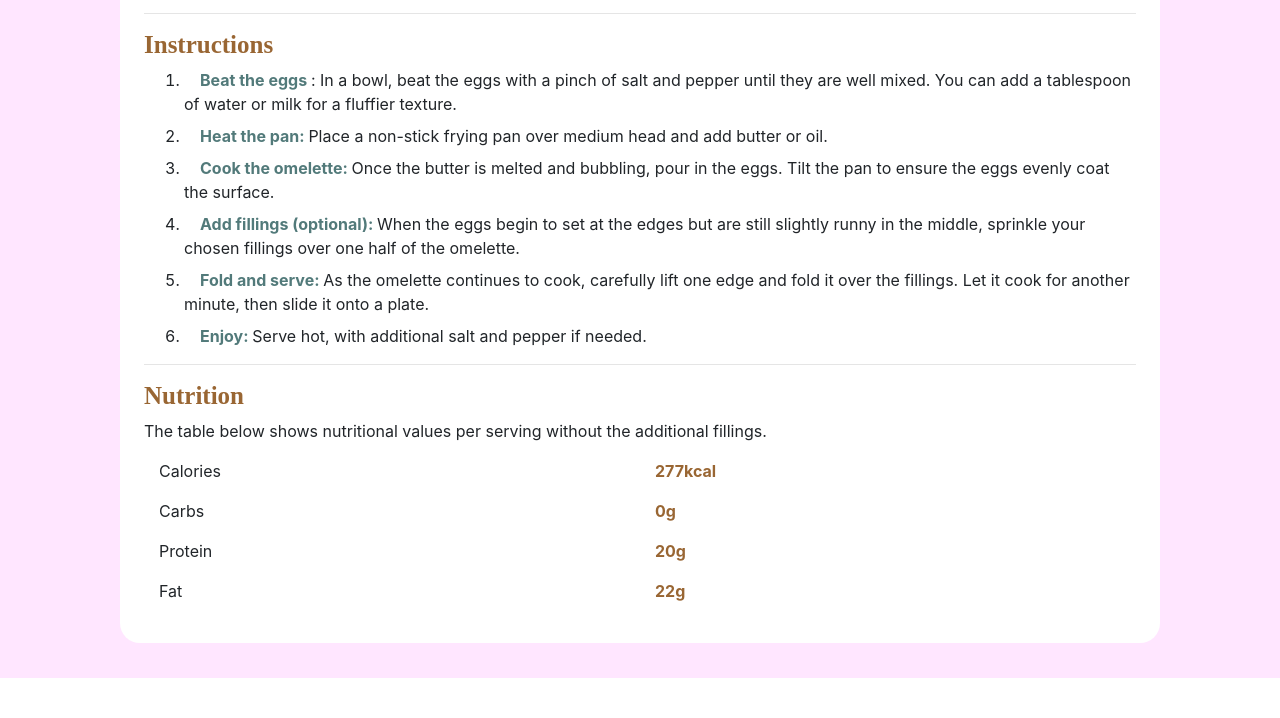
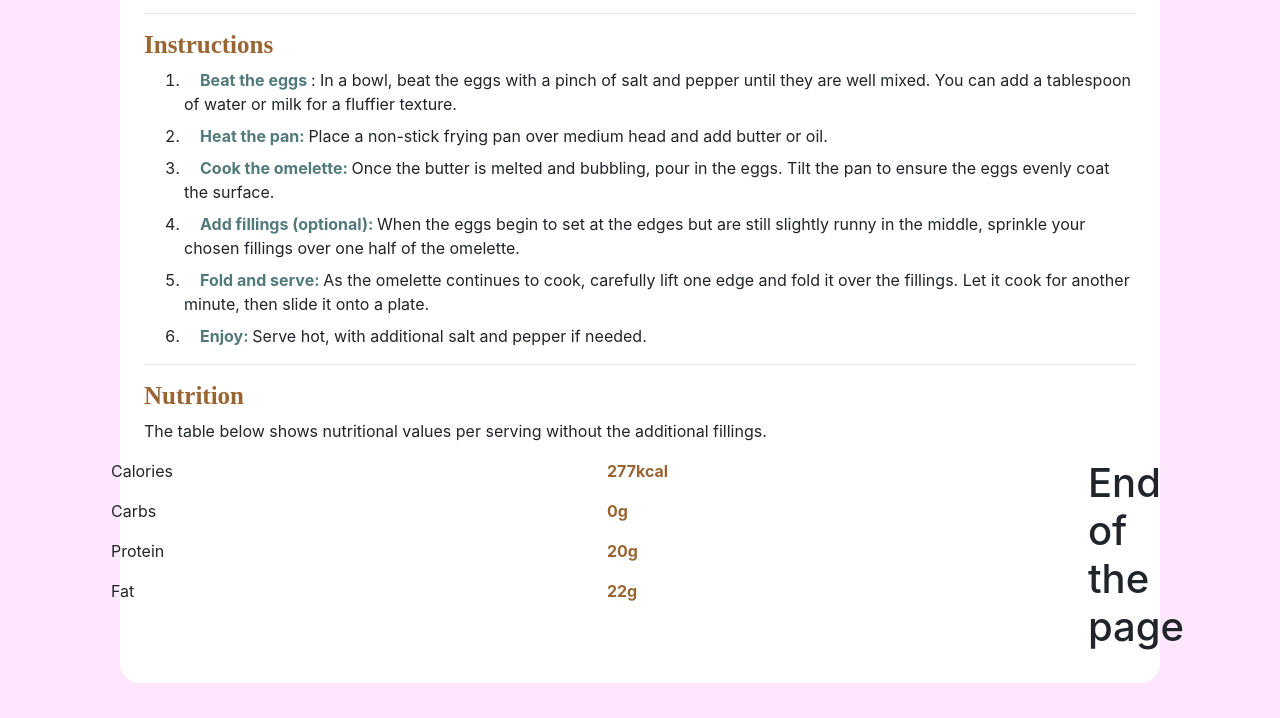
Before and after one commit to DINESH-SDE/firstprojectlandpage, a plain HTML site: page foodpage.html in a window 1280 px wide. Shown: the part 1396-2114 px from the top of the page. Before the commit the page ends 2074 px from the top, so only its background shows below. Drawn offline with nearby package versions, Linux system fonts and the light colour scheme.

```diff
--- a/foodpage.html
+++ b/foodpage.html
@@ -87,6 +87,9 @@
                                     </div>
 
                                 </div>
+                                <div>
+                                    <h1>End of the page</h1>
+                                </div>
 
                             </div>
                         </div>
```
